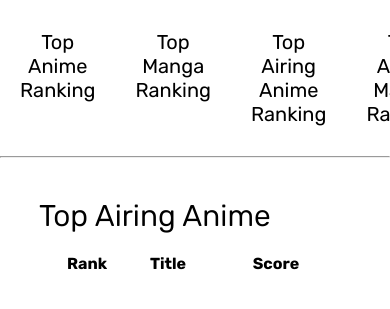
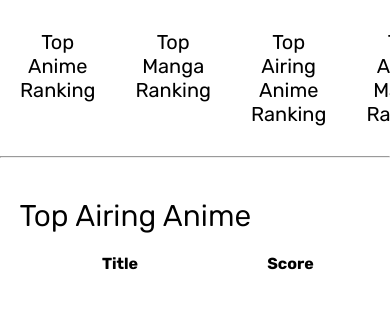
Before and after one commit to Jaboott/top-airing-anime-and-manga, a Flask app: page / in a window 390 px wide. Shown: the top 309 px of the page. Run offline with Flask 3, Linux system fonts and the light colour scheme; data that the repository does not hold is empty.

Commit message:
Changed css so that the ranks of anime don't show when the user screen is too small.

```diff
--- a/app/static/style.css
+++ b/app/static/style.css
@@ -39,7 +39,7 @@
 }
 
 .main {
-    margin: 0% 10%;
+    margin: 0% 15%;
 }
 
 .main header {
@@ -74,6 +74,7 @@
 .score_legend {
     width: 150px;
     margin-left: 10px;
+    padding-right: 10px;
 }
 
 .anime_container {
@@ -105,10 +106,17 @@
 
 .title img {
     margin-right: 24px;
+    height: 134px;
+    width: 103px;
+    border-radius: 5px;
 }
 
 .title li {
     list-style-type: none;
+}
+
+.title h4 {
+    font-weight: normal;
 }
 
 .score {
@@ -123,3 +131,15 @@
     padding-right: 10px;
     text-align: center;
 }
+
+@media (max-width: 700px) {
+    .rank {
+        display: none;
+    }
+    .rank_legend {
+        display: none;
+    }
+    .main {
+        margin: 0% 5%;
+    }
+}
```
